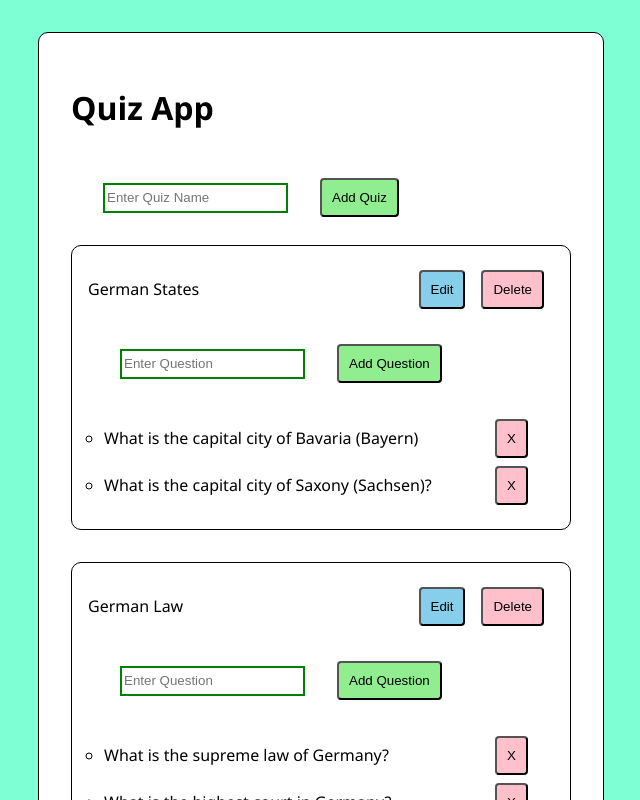
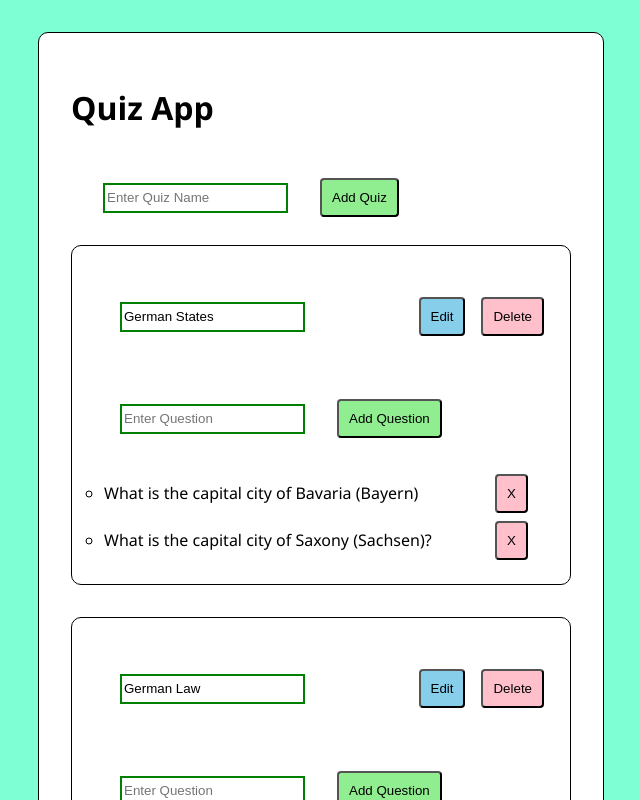
Before and after one commit to slaleye/quiztranslate, a React app: page / in a window 1280 px wide. Shown: the top 800 px of the page, without its empty margins (319-959 px from the left). Built offline with nearby package versions, Linux system fonts and the light colour scheme.

Commit message:
Add edit

```diff
--- a/src/components/Quiz.jsx
+++ b/src/components/Quiz.jsx
@@ -1,10 +1,11 @@
-import React from "react";
+import React, { useState } from "react";
 import { QuestionList } from "./QuestionList";
 import { AddQuestion } from "./AddQuestion";
 import { useActions } from "../state/hooks";
 
 export const Quiz = ({ quiz }) => {
-  const { removeQuiz } = useActions();
+  const [name, setName] = useState(quiz.name);
+  const { removeQuiz, updateQuiz } = useActions();
 
   if (!quiz) {
     return <></>;
@@ -13,9 +14,18 @@ export const Quiz = ({ quiz }) => {
   return (
     <li key={quiz.name} className="quiz">
       <div className="quizTitle">
-        <span>{quiz.name}</span>
+        <input
+          type="text"
+          value={name}
+          onChange={(e) => setName(e.target.value)}
+        />
         <div className="buttonList">
-          <button className="buttonBlue">Edit</button>{" "}
+          <button
+            className="buttonBlue"
+            onClick={() => updateQuiz({ quizId: quiz.id, name })}
+          >
+            Edit
+          </button>{" "}
           <button
             className="buttonRed"
             onClick={() => removeQuiz({ quizId: quiz.id })}
--- a/src/state/quizzes.js
+++ b/src/state/quizzes.js
@@ -2,6 +2,7 @@ const QUIZZES_ADD = "QUIZZES_ADD";
 const QUIZZES_REMOVE = "QUIZZES_REMOVE";
 const QUIZZES_QUESTIONS_ADD = "QUIZZES_QUESTIONS_ADD";
 const QUIZZES_QUESTIONS_REMOVE = "QUIZZES_QUESTIONS_REMOVE";
+const QUIZZES_UPDATE = "QUIZZES_UPDATE";
 
 import { v4 as uuidv4 } from "uuid";
 
@@ -9,6 +10,10 @@ export const quizzesActions = {
   addQuiz: ({ name }) => ({
     type: QUIZZES_ADD,
     payload: { name },
+  }),
+  updateQuiz: ({ quizId, name }) => ({
+    type: QUIZZES_UPDATE,
+    payload: { name, quizId },
   }),
   removeQuiz: ({ quizId }) => ({
     type: QUIZZES_REMOVE,
@@ -37,12 +42,38 @@ export const quizzesReducer = (state, action) => {
     return [...state, quiz];
   }
 
+  if (action.type === QUIZZES_UPDATE) {
+    if (!action.payload?.name) {
+      throw new Error("Missing Name");
+    }
+
+    const quizIndex = state.findIndex(
+      (quiz) => quiz.id === action.payload.quizId,
+    );
+
+    if (quizIndex < 0) {
+      throw new Error("Quiz not found");
+    }
+
+    const oldQuiz = state[quizIndex];
+
+    const updatedQuiz = {
+      ...oldQuiz,
+      name: action.payload?.name,
+    };
+
+    return [
+      ...state.slice(0, quizIndex),
+      updatedQuiz,
+      ...state.slice(quizIndex + 1),
+    ];
+  }
+
   if (action.type === QUIZZES_REMOVE) {
     return state.filter((quiz) => quiz.id !== action.payload.quizId);
   }
 
   if (action.type === QUIZZES_QUESTIONS_ADD) {
-
     const quizIndex = state.findIndex(
       (quiz) => quiz.id === action.payload.quizId,
     );
```
